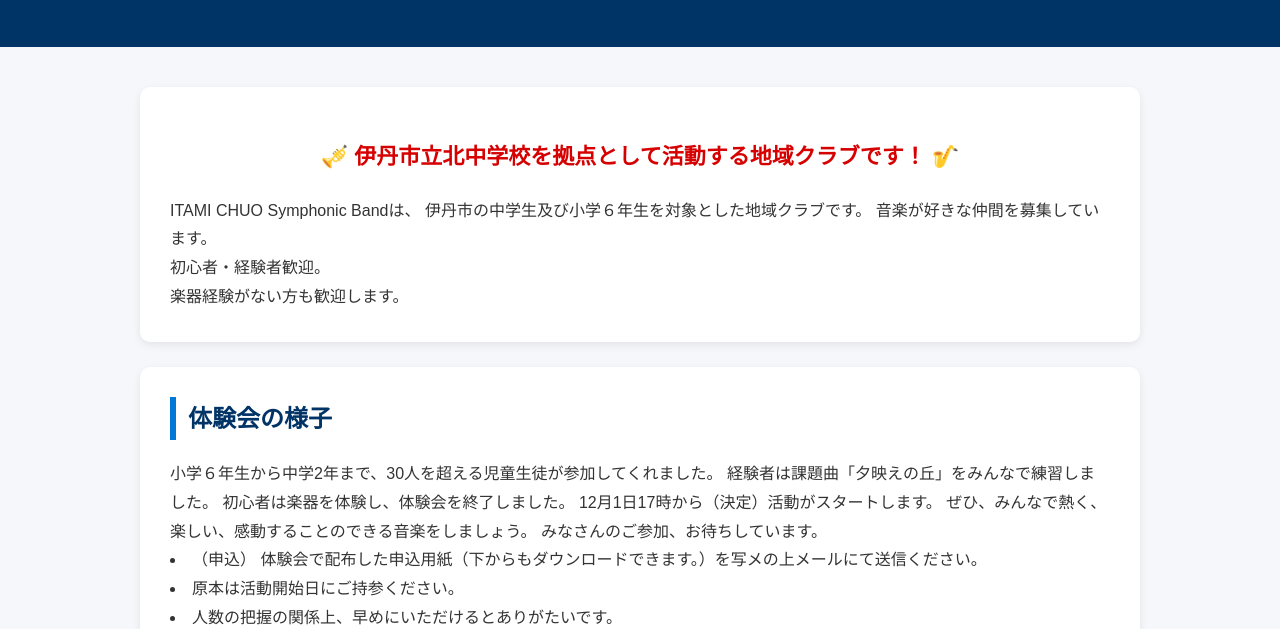
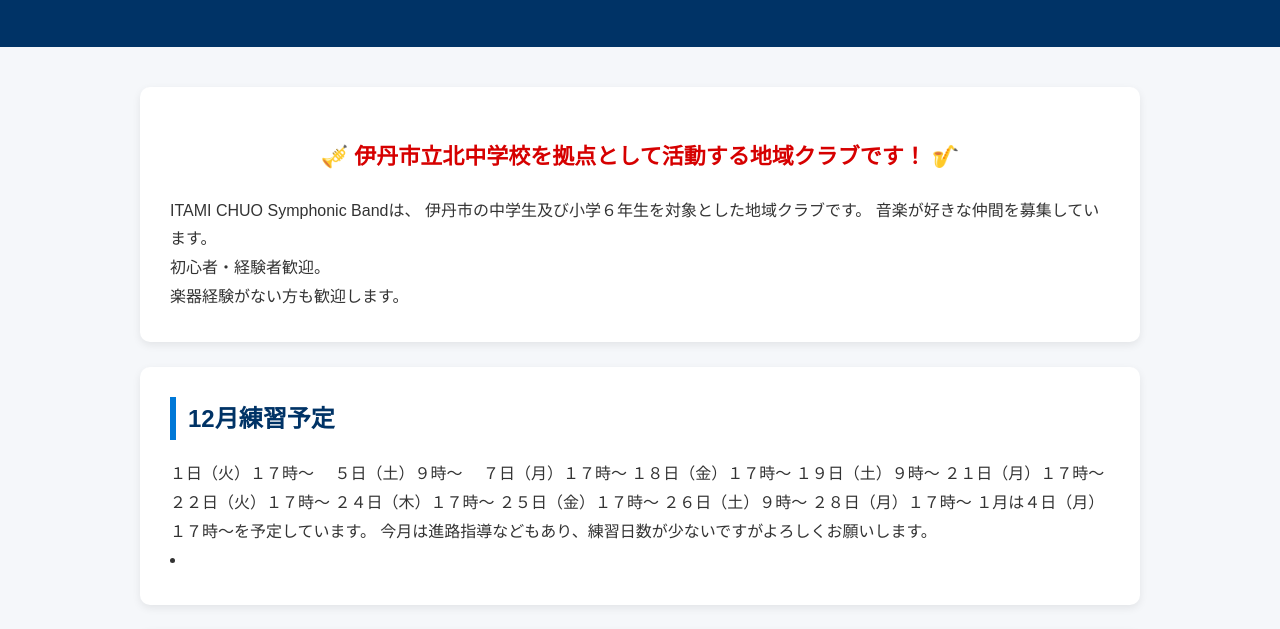
Before and after one commit to itamicsb2026/band, a plain HTML site: page index.html in a window 1280 px wide. Shown: the part 171-800 px from the top of the page. Drawn offline with Linux system fonts and the light colour scheme.

Commit message:
Add December practice schedule section
Added December practice schedule with dates and times.

```diff
--- a/index.html
+++ b/index.html
@@ -193,6 +193,29 @@ ITAMI CHUO Symphonic Bandは、
 初心者・経験者歓迎。<br>
 楽器経験がない方も歓迎します。
 </p>
+</section>
+
+
+<!-- 12月練習予定 -->
+
+<section>
+
+<h2>12月練習予定</h2>
+１日（火）１７時～
+　５日（土）９時～
+　７日（月）１７時～
+１８日（金）１７時～
+１９日（土）９時～
+２１日（月）１７時～
+２２日（火）１７時～
+２４日（木）１７時～
+２５日（金）１７時～
+２６日（土）９時～
+２８日（月）１７時～
+１月は４日（月）１７時～を予定しています。
+今月は進路指導などもあり、練習日数が少ないですがよろしくお願いします。
+<li>
+
 
 </section>
 
```
